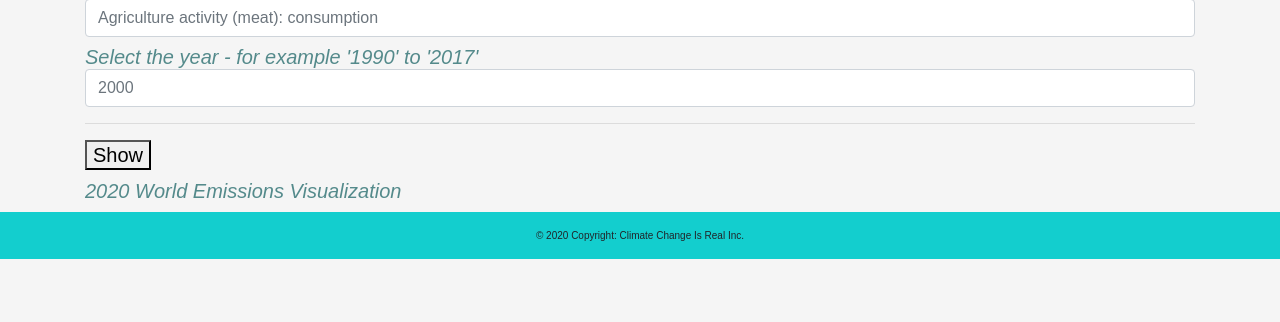
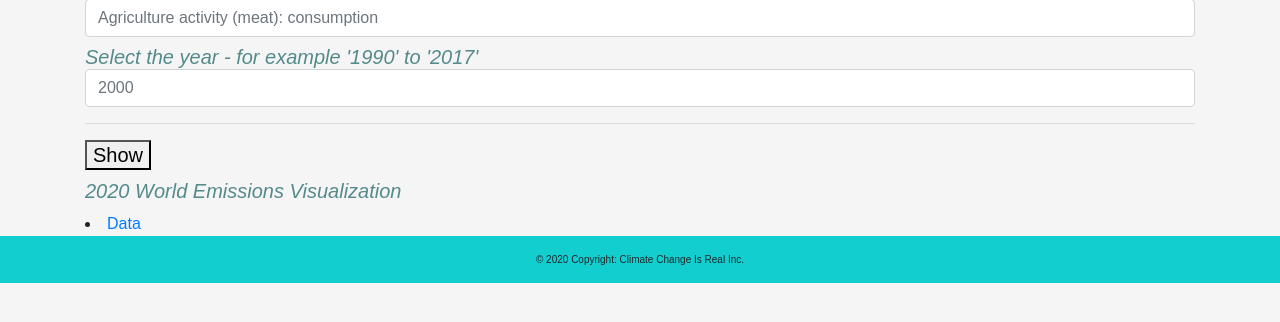
Before and after one commit to jbersinic/World-Emmissions-Portal, a Flask app: page / in a window 1280 px wide. Shown: the part 175-497 px from the top of the page. Run offline with Flask 2, Linux system fonts and the light colour scheme; parts of the project's set-up code (start-up, migrations or seed data) failed here and were passed over; some libraries are stand-ins or nearby versions.

Commit message:
table data update

```diff
--- a/Emissions/templates/index.html
+++ b/Emissions/templates/index.html
@@ -91,6 +91,7 @@
                 <div id="scatter"></div>
             </div>
         </div>
+        <li><a href="table.html">Data</a></li>
     </div>
     <footer class="page-footer font-small blue">
         <div class="footer-copyright text-center py-3">© 2020 Copyright:
```
